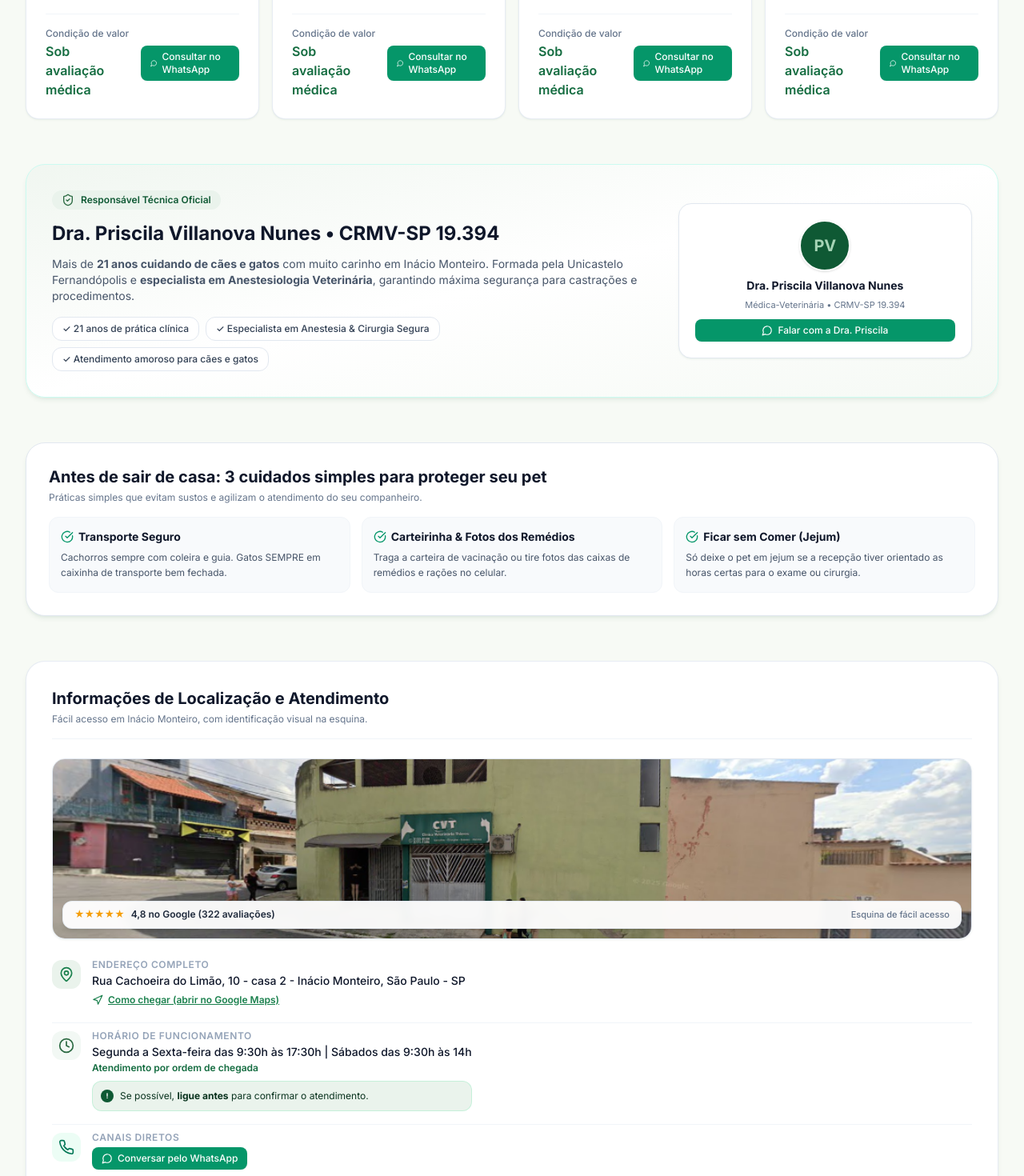
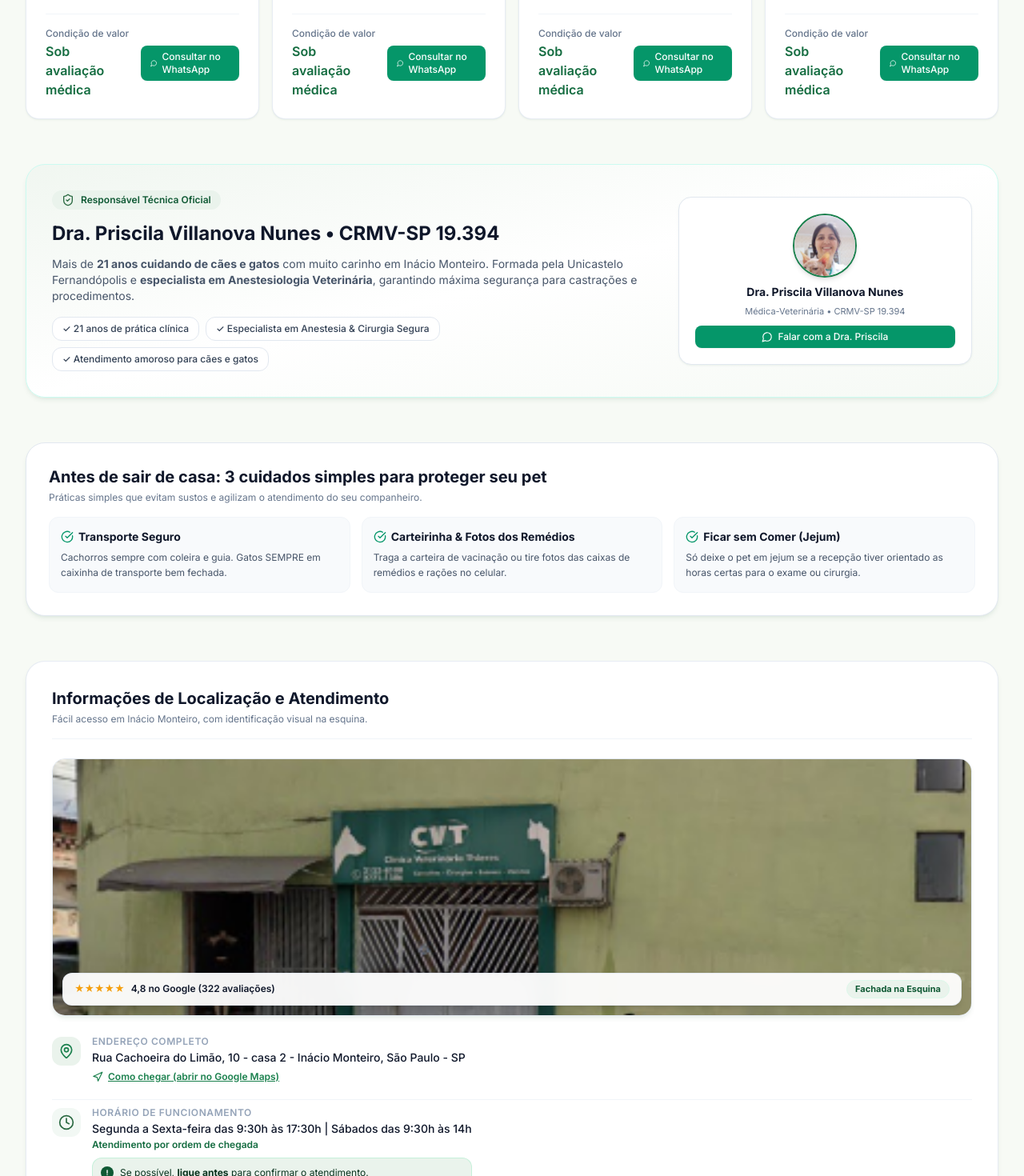
Before and after one commit to msjtec12/clinica_cvt, a Next.js app: page / in a window 1280 px wide. Shown: the part 2023-3493 px from the top of the page at 80% size. Built offline with nearby package versions, Linux system fonts and the light colour scheme; no server answers; the database is empty.

Commit message:
fix: recortar fachada da clinica sem bordas de desktop e incluir foto real da Dra. Priscila

```diff
--- a/src/app/page.tsx
+++ b/src/app/page.tsx
@@ -273,8 +273,12 @@ export default async function HomePage() {
             </div>
 
             <div className="lg:col-span-4 flex flex-col items-center text-center p-5 bg-white rounded-2xl border border-slate-200 shadow-subtle space-y-2">
-              <div className="w-16 h-16 rounded-full bg-petrol-900 text-turquoise-300 flex items-center justify-center font-bold text-xl shadow border-2 border-white">
-                PV
+              <div className="w-20 h-20 rounded-full overflow-hidden shadow-md border-2 border-petrol-700 flex-shrink-0">
+                <img
+                  src="/images/dra-priscila-clean.png"
+                  alt="Dra. Priscila Villanova Nunes"
+                  className="w-full h-full object-cover object-top"
+                />
               </div>
               <div>
                 <div className="font-bold text-slate-900 text-sm">Dra. Priscila Villanova Nunes</div>
--- a/src/components/contact/LocationSection.tsx
+++ b/src/components/contact/LocationSection.tsx
@@ -40,18 +40,18 @@ export function LocationSection({ clinic }: LocationSectionProps) {
       </div>
 
       {/* Foto Real da Fachada para Fácil Identificação */}
-      <div className="relative rounded-2xl overflow-hidden border border-slate-200 shadow-subtle group">
+      <div className="relative rounded-2xl overflow-hidden border border-slate-200 shadow-card group">
         <img
           src="/images/fachada-cvt.png"
           alt="Fachada da Clínica Veterinária Thieres (CVT) em Inácio Monteiro"
-          className="w-full h-48 sm:h-56 object-cover group-hover:scale-105 transition-transform duration-300"
+          className="w-full h-60 sm:h-72 md:h-80 object-cover object-center group-hover:scale-105 transition-transform duration-500"
         />
-        <div className="absolute bottom-3 left-3 right-3 bg-white/95 backdrop-blur-sm px-3.5 py-2 rounded-xl border border-slate-200/80 shadow-md flex items-center justify-between">
-          <div className="flex items-center gap-2 text-xs font-semibold text-slate-800">
+        <div className="absolute bottom-3 left-3 right-3 bg-white/95 backdrop-blur-md px-3.5 py-2 rounded-xl border border-slate-200/80 shadow-md flex items-center justify-between">
+          <div className="flex items-center gap-2 text-xs font-semibold text-slate-900">
             <span className="text-amber-500">★★★★★</span>
             <span>4,8 no Google (322 avaliações)</span>
           </div>
-          <span className="text-[11px] text-slate-500 font-medium">Esquina de fácil acesso</span>
+          <span className="text-[11px] text-petrol-900 font-bold bg-petrol-50 border border-petrol-100 px-2.5 py-0.5 rounded-full">Fachada na Esquina</span>
         </div>
       </div>
 
```
Also changed, not shown: public/images/dra-priscila-clean.png (added), public/images/fachada-cvt.png.
